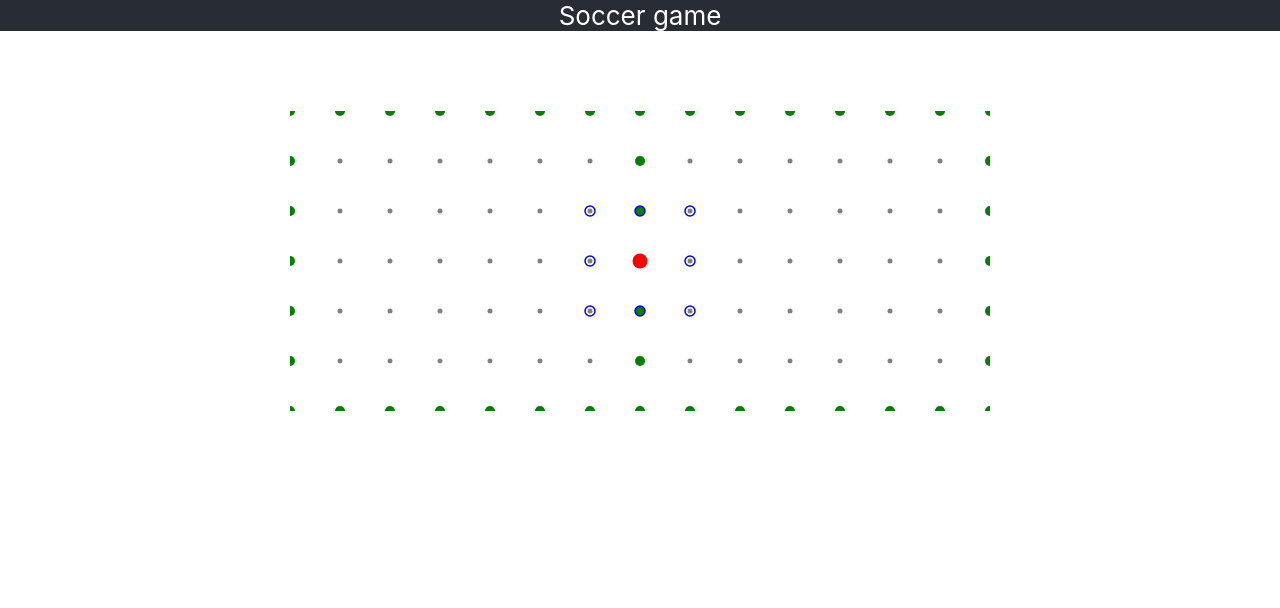
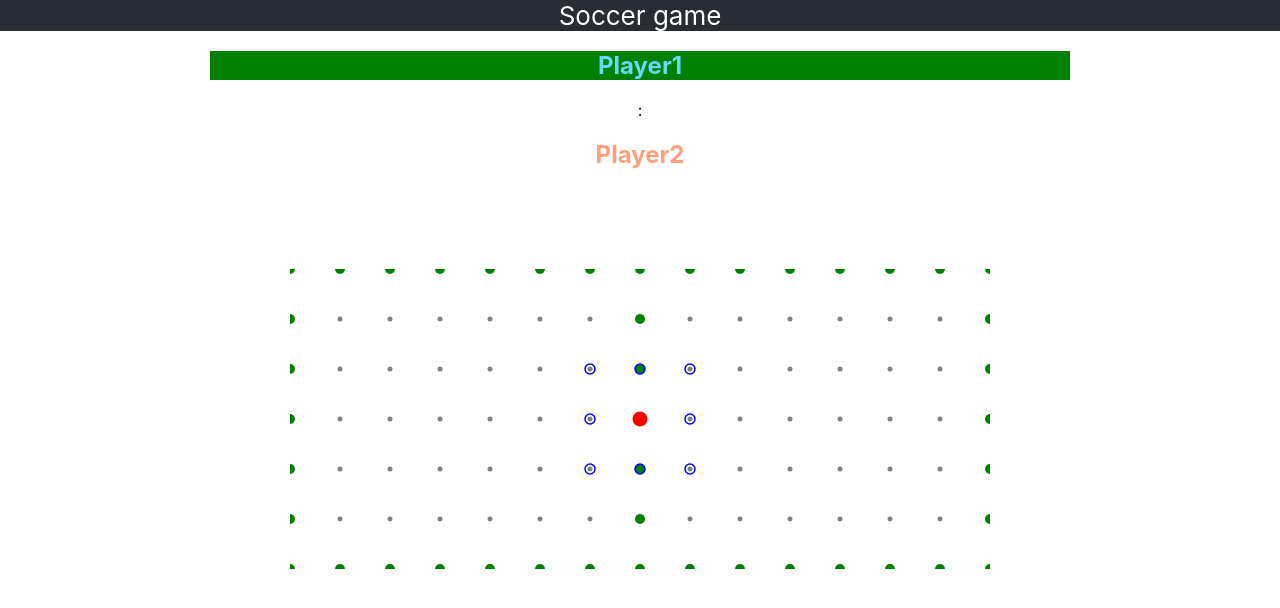
Before and after one commit to just-jeb/react-soccer, a React (Create React App) app: page /game in a window 1280 px wide. Shown: the top 608 px of the page. Built offline with nearby package versions, Linux system fonts and the light colour scheme.

Commit message:
Add score board

```diff
--- a/package.json
+++ b/package.json
@@ -3,11 +3,13 @@
   "version": "0.1.0",
   "private": true,
   "dependencies": {
+    "@types/classnames": "^2.2.7",
     "@types/jest": "24.0.0",
     "@types/node": "10.12.21",
     "@types/react": "16.8.1",
     "@types/react-dom": "16.0.11",
     "@types/react-redux": "^7.0.1",
+    "classnames": "^2.2.6",
     "node-sass": "^4.11.0",
     "react": "^16.7.0",
     "react-dom": "^16.7.0",
--- a/src/App.tsx
+++ b/src/App.tsx
@@ -1,27 +1,13 @@
 import React, {Component} from 'react';
 import './App.css';
-import FieldContainer from "./Field/Field.container";
 import {Provider} from 'react-redux';
 import {store} from "./store/store";
-import {initializeGame} from "./store/actions/game.actions";
-import {gameStatusSelector} from "./store/selectors/game.selectors";
-import {EGameStatus} from "./types/game.types";
+import GameContainer from "./Game/Game.container";
 
 class App extends Component {
-    componentDidMount(): void {
-        //TODO: initialize from UI and use "connect" for dispatch
-        store.dispatch(initializeGame());
-        this.forceUpdate();
-    }
 
-    getGameScreen = () => {
-        return gameStatusSelector(store.getState()) === EGameStatus.NotStarted ? <div/> : <FieldContainer/>;
-    };
 
     render() {
-
-
-
         return (
             <Provider store={store}>
                 <div>
@@ -29,7 +15,7 @@ class App extends Component {
                         Soccer game
                     </header>
                     <div className="App">
-                        {this.getGameScreen()}
+                        <GameContainer/>
                     </div>
                 </div>
             </Provider>
--- a/src/Field/Field.container.ts
+++ b/src/Field/Field.container.ts
@@ -16,4 +16,4 @@ const mapDispatchToProps = {  };
 export default connect(
     mapStateToProps,
     mapDispatchToProps
-)(FieldComponent)
+)(FieldComponent);
--- /dev/null
+++ b/src/Game/Game.component.tsx
@@ -0,0 +1,28 @@
+import React from "react";
+import ScoreContainer from '../ScoreBoard/ScoreBoard.container';
+import FieldContainer from '../Field/Field.container';
+import {EGameStatus} from "../types/game.types";
+
+interface GameProps {
+    initGame: () => void,
+    gameStatus: EGameStatus
+}
+
+export class GameComponent extends React.PureComponent<GameProps> {
+    constructor(props: GameProps) {
+        super(props);
+    }
+
+    componentDidMount(): void {
+        this.props.initGame();
+    }
+    //TODO: use react-router to switch between screens
+    render(): React.ReactNode {
+        return this.props.gameStatus === EGameStatus.NotStarted ? <div/> : (
+            <div>
+                <ScoreContainer/>
+                <FieldContainer/>
+            </div>
+        );
+    }
+}
--- /dev/null
+++ b/src/Game/Game.container.ts
@@ -0,0 +1,20 @@
+import {ThunkDispatch} from "redux-thunk";
+import {IState} from "../store/state";
+import {GameActions, initializeGame} from "../store/actions/game.actions";
+import {connect} from "react-redux";
+import {GameComponent} from "./Game.component";
+import {gameStatusSelector} from "../store/selectors/game.selectors";
+
+
+const mapStateToProps = (state: IState) => ({
+  gameStatus: gameStatusSelector(state)
+});
+
+const mapDispatchToProps = (dispatch: ThunkDispatch<IState, any, GameActions>) => ({
+    initGame: () => dispatch(initializeGame())
+});
+
+export default connect(
+    mapStateToProps,
+    mapDispatchToProps
+)(GameComponent);
--- /dev/null
+++ b/src/ScoreBoard/ScoreBoard.component.tsx
@@ -0,0 +1,25 @@
+import React from 'react';
+import styles from './ScoreBoard.module.scss';
+import classNames from 'classnames';
+import {EPlayers} from "../types/game.types";
+
+interface ScoreBoardProps {
+    currentPlayer: EPlayers
+}
+
+export const ScoreBoardComponent = React.memo<ScoreBoardProps>(({currentPlayer}) => {
+    const player1Classes = classNames({
+        [styles.player1]: true,
+        [styles.currentPlayer]: currentPlayer === EPlayers.PLAYER1
+    });
+    const player2Classes = classNames({
+        [styles.player2]: true,
+        [styles.currentPlayer]: currentPlayer === EPlayers.PLAYER2
+    });
+    console.log(styles);
+    return (
+        <span>
+            <h2 className={player1Classes}>Player1</h2>  :   <h2 className={player2Classes}>Player2</h2>
+        </span>
+    );
+});
--- /dev/null
+++ b/src/ScoreBoard/ScoreBoard.container.ts
@@ -0,0 +1,12 @@
+import {IState} from "../store/state";
+import {currentPlayerSelector} from "../store/selectors/game.selectors";
+import {connect} from "react-redux";
+import {ScoreBoardComponent} from "./ScoreBoard.component";
+
+const mapStateToProps = (state: IState) => ({
+    currentPlayer: currentPlayerSelector(state)
+});
+
+export default connect(
+    mapStateToProps
+)(ScoreBoardComponent);
--- /dev/null
+++ b/src/ScoreBoard/ScoreBoard.module.scss
@@ -0,0 +1,11 @@
+.player1 {
+  color: #61dafb;
+}
+
+.player2 {
+  color: lightsalmon;
+}
+
+.currentPlayer {
+  background-color: green;
+}
```
Also changed, not shown: 1 other file (tests, documents, lock files or other folders).
